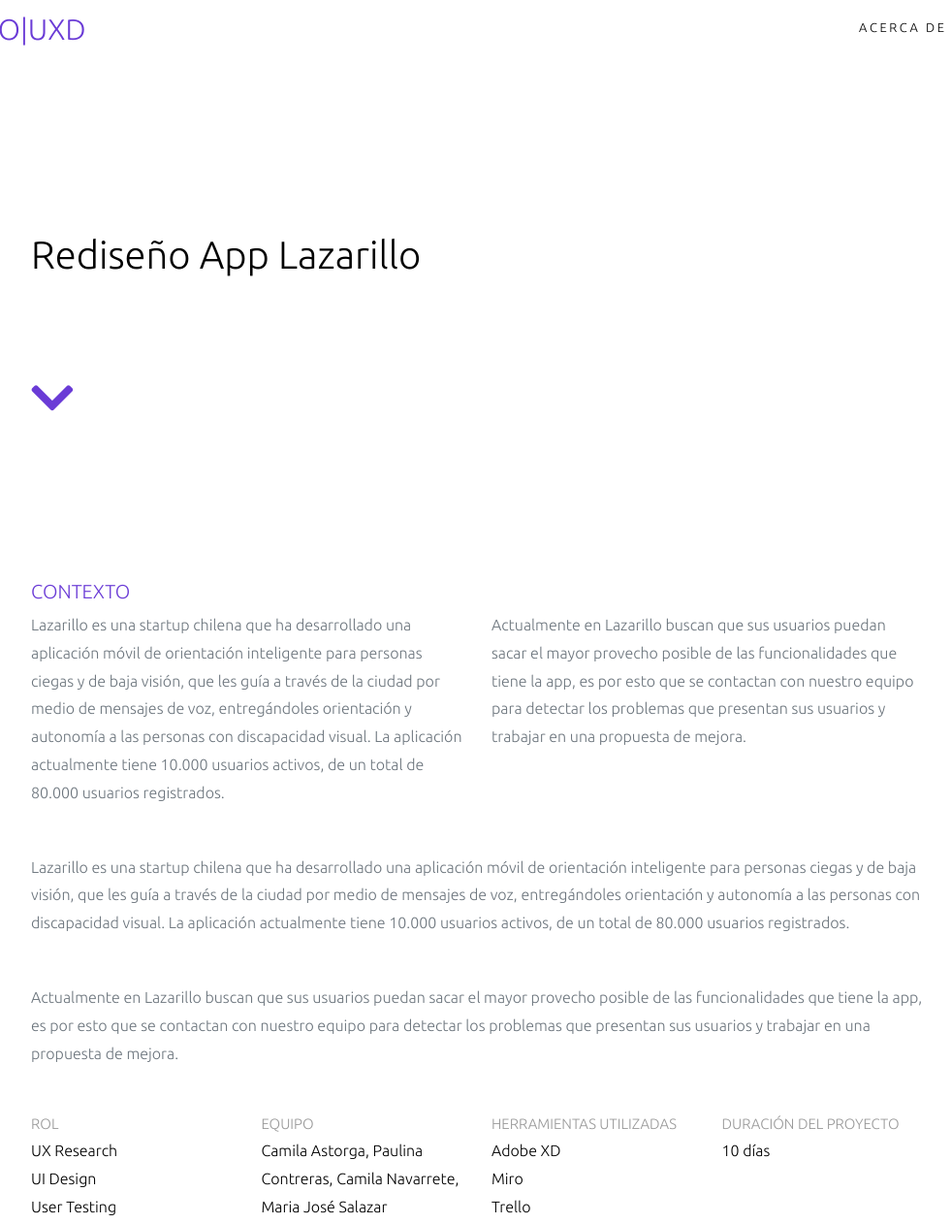
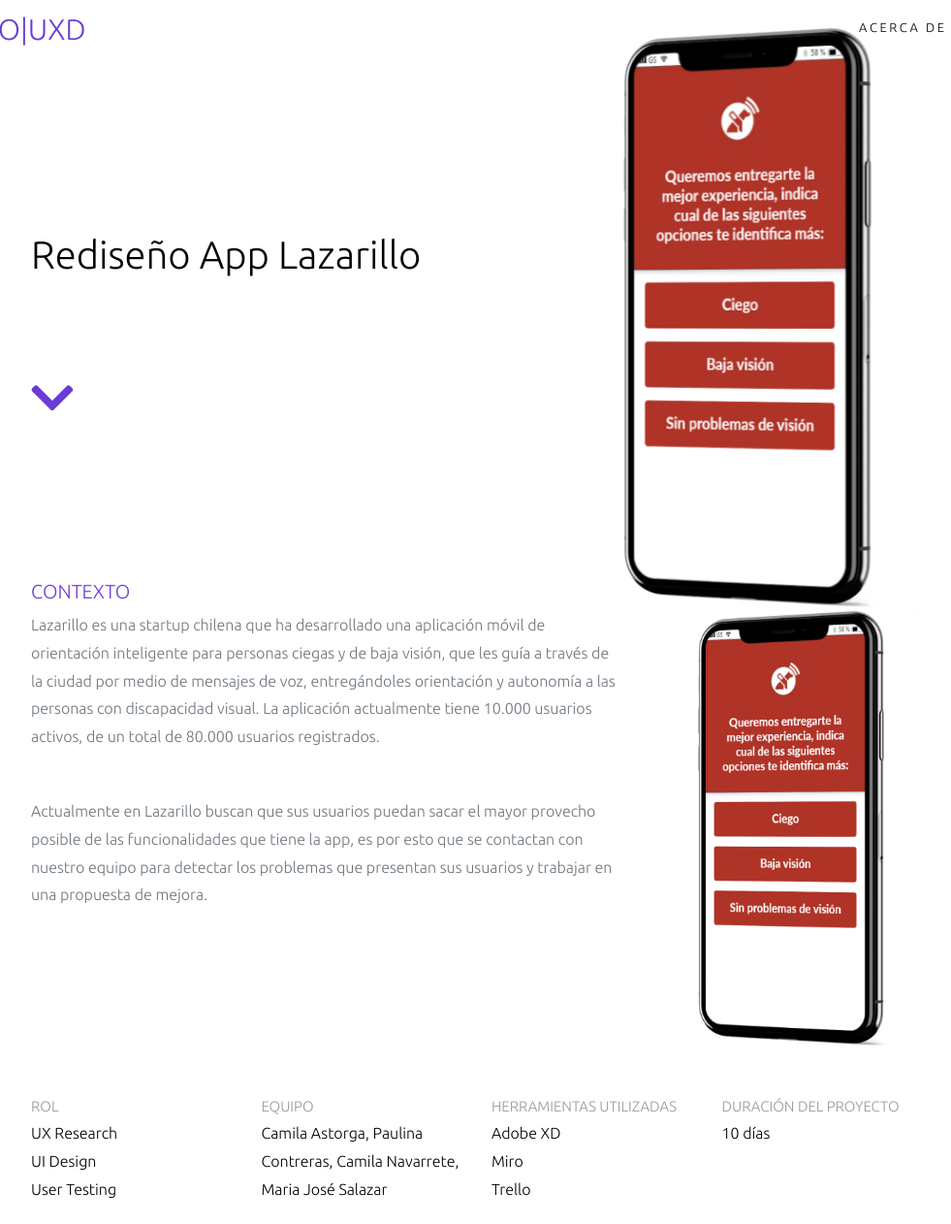
Before and after one commit to majosalazar/majosalazar, a plain HTML site: page lazarillo.html in a window 1280 px wide. Shown: the part 22-1284 px from the top of the page at 97% size, without its empty margins (148-1129 px from the left). Drawn offline with Linux system fonts and the light colour scheme.

Commit message:
agrege fotografia de app a modo presentación

```diff
--- a/css/style.css
+++ b/css/style.css
@@ -1269,10 +1269,3 @@ textarea.form-control {
 .resumen-ph {
   width: 80%;
 }
-
-.fondo {
-  min-height: 150px;
-  background-position: center center;
-  background-size: cover;
-  z-index: 5;
-}
--- a/lazarillo.html
+++ b/lazarillo.html
@@ -75,14 +75,22 @@
 
     -->
 
-
-
     <section class="templateux-hero" data-scrollax-parent="true">
       <div class="container">
         <div class="row align-items-center justify-content-center intro">
           <div class="col-md-10" data-aos="fade-up">
-            <h1>Rediseño App Lazarillo</h1>
-            <i class="fas fa-chevron-down arrow-down"></i>
+            <div class="row align-items-center">
+              <div class="col-md-7">
+                <h1>Rediseño App Lazarillo</h1>
+                <i class="fas fa-chevron-down arrow-down"></i>
+              </div>
+              <div class="col-md-5">
+                <p class="text-center ml-5"><img src="images/lazarillo/iPhone X Side View 2.png" alt="app lazarillo"
+                  class="img-fluid">
+              </p>
+              </div>
+
+            </div>
           </div>
         </div>
       </div>
@@ -91,6 +99,7 @@
 
 
     <section class="templateux-portfolio-overlap mb-5" id="next">
+
       <div class="container" data-aos="fade-up">
         <div class="row justify-content-center">
           <div class="col-md-10">
@@ -99,31 +108,20 @@
             <h5 class="color-title">CONTEXTO</h5>
 
             <div class="row">
-              <div class="col-md-6">
+              <div class="col-md-8">
                 <p class="mb-5">Lazarillo es una startup chilena que ha desarrollado una aplicación móvil de orientación
                   inteligente para personas ciegas y de baja visión, que les guía a través de la ciudad por medio de
                   mensajes de voz, entregándoles orientación y autonomía a las personas con discapacidad visual. La
                   aplicación actualmente tiene 10.000 usuarios activos, de un total de 80.000 usuarios registrados. </p>
-              </div>
-              <div class="col-md-6">
                 <p>Actualmente en Lazarillo buscan que sus usuarios puedan sacar el mayor provecho posible de las
                   funcionalidades que tiene la app, es por esto que se contactan con nuestro equipo para detectar los
                   problemas que presentan sus usuarios y trabajar en una propuesta de mejora.</p>
                 <br>
               </div>
-            </div>
-
-            <div class="row">
-              <div class="col-md-12">
-                <p class="mb-5">Lazarillo es una startup chilena que ha desarrollado una aplicación móvil de orientación
-                  inteligente para personas ciegas y de baja visión, que les guía a través de la ciudad por medio de
-                  mensajes de voz, entregándoles orientación y autonomía a las personas con discapacidad visual. La
-                  aplicación actualmente tiene 10.000 usuarios activos, de un total de 80.000 usuarios registrados. </p>
-              </div>
-              <div class="col-md-12">
-                <p>Actualmente en Lazarillo buscan que sus usuarios puedan sacar el mayor provecho posible de las
-                  funcionalidades que tiene la app, es por esto que se contactan con nuestro equipo para detectar los
-                  problemas que presentan sus usuarios y trabajar en una propuesta de mejora.</p>
+              <div class="col-md-4">
+                <p class="text-center ml-5"><img src="images/lazarillo/iPhone X Side View 2.png" alt="app lazarillo"
+                    class="img-fluid">
+                </p>
                 <br>
               </div>
             </div>
@@ -155,12 +153,7 @@
                 <strong>10 días</strong>
               </div>
             </div>
-            <!-- imagen presentación -->
-            <div class="row justify-content-center">
-              <p class="text-center mb-5"><img src="images/lazarillo/pantallas iniciales.jpg" alt="app lazarillo"
-                  class="img-fluid">
-              </p>
-            </div>
+
 
 
 
@@ -349,8 +342,7 @@
                 Para lograr dirigir nuestros esfruzos utilizamos una herramienta How Might We…? que nos permitio definir
                 y esquematizar lo siguiente:</p>
 
-              <p class="text-center mb-5"><img src="images/lazarillo/resumen WMH.jpg" alt="wmh"
-                  class="img-fluid">
+              <p class="text-center mb-5"><img src="images/lazarillo/resumen WMH.jpg" alt="wmh" class="img-fluid">
 
             </div>
             <div class="col-md-6">
```
Also changed, not shown: images/lazarillo/iPhone X Side View 2.png (added).
